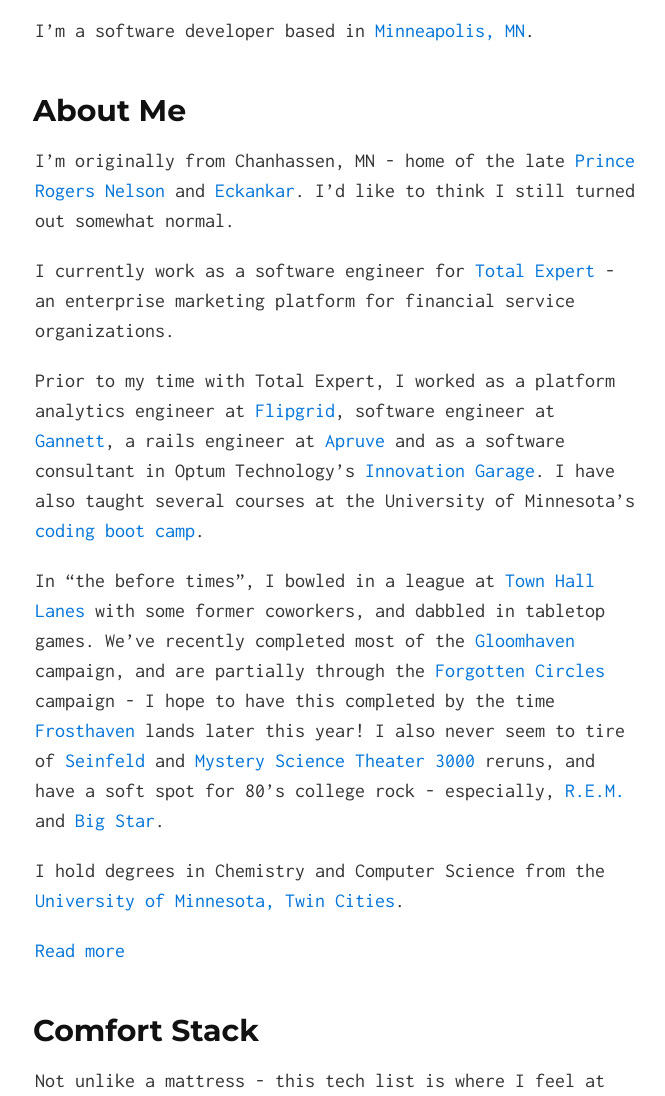
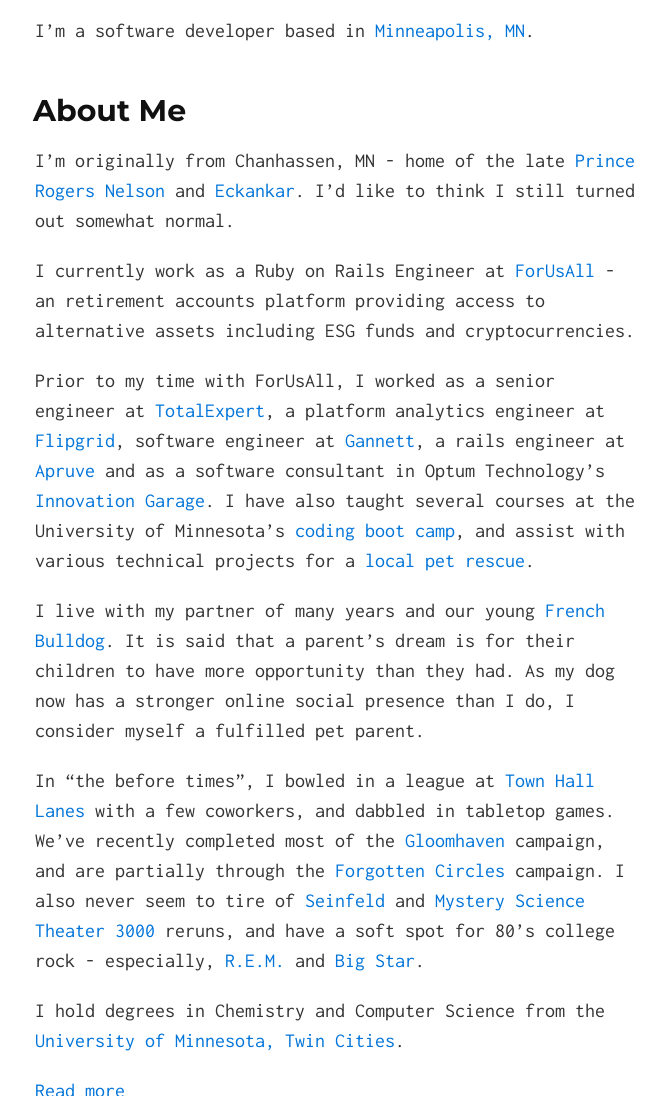
Before and after one commit to dbelling/dbelling.github.io, a Jekyll site: the page built from index.md, in a window 1280 px wide and 1400 px high, cut to the strip 304-1400 px from the top of the window. Shown: the whole strip, without its empty margins (305-970 px from the left). Built offline with Jekyll 4.4.1, drawn with Linux system fonts in a browser that asks for light colours.

Commit message:
November Updates
Adding some personal and professional updates from my life as we reach the end of 2021.

```diff
--- a/index.md
+++ b/index.md
@@ -10,11 +10,13 @@
 
 I'm originally from Chanhassen, MN - home of the late [Prince Rogers Nelson](https://en.wikipedia.org/wiki/Prince_(musician)) and [Eckankar](https://en.wikipedia.org/wiki/Eckankar). I'd like to think I still turned out somewhat normal.
 
-I currently work as a software engineer for [Total Expert](https://www.totalexpert.com) - an enterprise marketing platform for financial service organizations.
+I currently work as a Ruby on Rails Engineer at [ForUsAll](https://www.forusall.com) - an retirement accounts platform providing access to alternative assets including ESG funds and cryptocurrencies.
 
-Prior to my time with Total Expert, I worked as a platform analytics engineer at [Flipgrid](https://info.flipgrid.com), software engineer at [Gannett](https://www.gannett.com/), a rails engineer at [Apruve](https://www.apruve.com) and as a software consultant in Optum Technology's [Innovation Garage](http://www.thegarage.us). I have also taught several courses at the University of Minnesota's [coding boot camp](https://bootcamp.umn.edu/coding/).
+Prior to my time with ForUsAll, I worked as a senior engineer at [TotalExpert](https://totalexpert.com/), a platform analytics engineer at [Flipgrid](https://info.flipgrid.com), software engineer at [Gannett](https://www.gannett.com/), a rails engineer at [Apruve](https://www.apruve.com) and as a software consultant in Optum Technology's [Innovation Garage](http://www.thegarage.us). I have also taught several courses at the University of Minnesota's [coding boot camp](https://bootcamp.umn.edu/coding/), and assist with various technical projects for a [local pet rescue](https://www.therescuepack.org/).
 
-In "the before times", I bowled in a league at [Town Hall Lanes](http://www.thlanes.com/) with some former coworkers, and dabbled in tabletop games. We've recently completed most of the [Gloomhaven](http://www.cephalofair.com/gloomhaven) campaign, and are partially through the [Forgotten Circles](https://cephalofair.com/collections/board-games/products/gloomhaven-forgotten-circles) campaign - I hope to have this completed by the time [Frosthaven](https://www.kickstarter.com/projects/frosthaven/frosthaven) lands later this year! I also never seem to tire of [Seinfeld](https://www.imdb.com/title/tt0098904/) and [Mystery Science Theater 3000](https://www.imdb.com/title/tt0094517/) reruns, and have a soft spot for 80's college rock - especially, [R.E.M.](https://remhq.com/) and [Big Star](https://www.npr.org/templates/story/story.php?storyId=123270136).
+I live with my partner of many years and our young [French Bulldog](https://www.instagram.com/faechunkymonkeythefrenchie/). It is said that a parent's dream is for their children to have more opportunity than they had. As my dog now has a stronger online social presence than I do, I consider myself a fulfilled pet parent.
+
+In "the before times", I bowled in a league at [Town Hall Lanes](http://www.thlanes.com/) with a few coworkers, and dabbled in tabletop games. We've recently completed most of the [Gloomhaven](http://www.cephalofair.com/gloomhaven) campaign, and are partially through the [Forgotten Circles](https://cephalofair.com/collections/board-games/products/gloomhaven-forgotten-circles) campaign. I also never seem to tire of [Seinfeld](https://www.imdb.com/title/tt0098904/) and [Mystery Science Theater 3000](https://www.imdb.com/title/tt0094517/) reruns, and have a soft spot for 80's college rock - especially, [R.E.M.](https://remhq.com/) and [Big Star](https://www.npr.org/templates/story/story.php?storyId=123270136).
 
 I hold degrees in Chemistry and Computer Science from the [University of Minnesota, Twin Cities](http://twin-cities.umn.edu).
 
```
